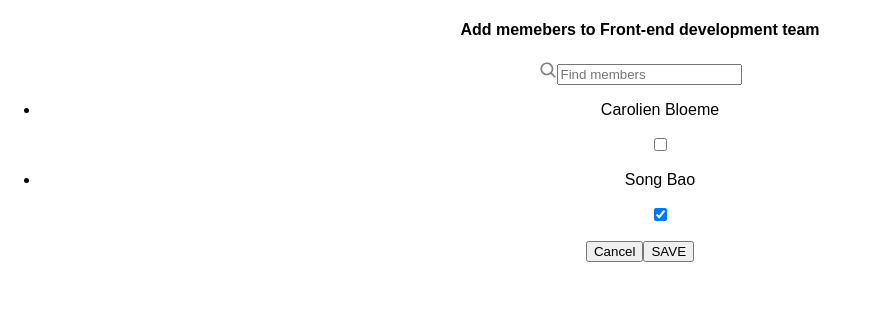
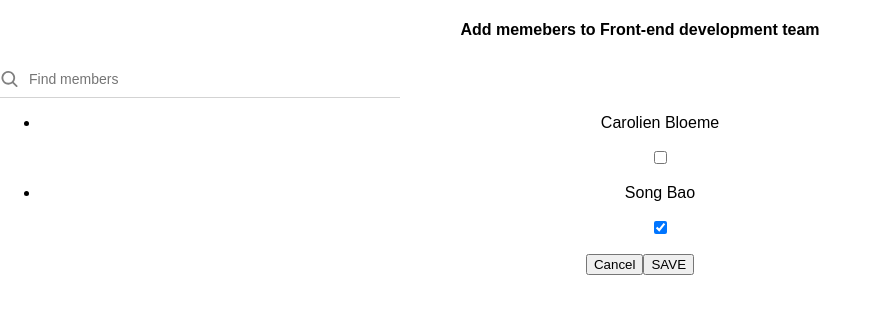
Before and after one commit to ManolyaTam/react-simple-mockup, a React (Create React App) app: page / in a window 1280 px wide. Shown: the top 314 px of the page, without its empty margins (0-881 px from the left). Built offline with nearby package versions, Linux system fonts and the light colour scheme.

Commit message:
seperating and styling searchbar component

```diff
--- a/src/components/SearchBar/search-bar.component.jsx
+++ b/src/components/SearchBar/search-bar.component.jsx
@@ -0,0 +1,12 @@
+import './search-bar.css';
+import { MagnifyingGlass } from '@phosphor-icons/react';
+const SearchBar = () => {
+    return (
+        <div className="search-bar">
+            <MagnifyingGlass size={20} color="grey" weight="bold" />
+            <input type="search" placeholder="Find members" />
+        </div>
+    )
+}
+
+export default SearchBar;
--- a/src/components/SearchBar/search-bar.css
+++ b/src/components/SearchBar/search-bar.css
@@ -0,0 +1,14 @@
+.search-bar {
+  display: flex;
+  align-items: center;
+  border-bottom: 1px solid lightgrey;
+  width: 400px;
+}
+
+.search-bar input[type="search"] {
+  font-size: 14px;
+  border: none;
+  outline: none;
+  padding: 10px;
+  width: 100%;
+}
--- a/src/components/SearchMembersForm/search-members-form.component.jsx
+++ b/src/components/SearchMembersForm/search-members-form.component.jsx
@@ -1,14 +1,11 @@
 import './search-members-form.css';
-import { MagnifyingGlass } from '@phosphor-icons/react';
+import SearchBar from '../SearchBar/search-bar.component';
 const SearchMembersForm = () => {
     return (
         <div className="search-form">
             <form>
+                <SearchBar />
                 <div className="search-field">
-                    {/* search bar -> seperate component? */}
-                    <MagnifyingGlass size={18} color="grey" weight="bold" />
-                    <input type="search" placeholder="Find members" />
-
                     {/* list -> seperate component? */}
                     <ul>
                         {/* use map to render a reusable component here <MemberItem/> */}
```
